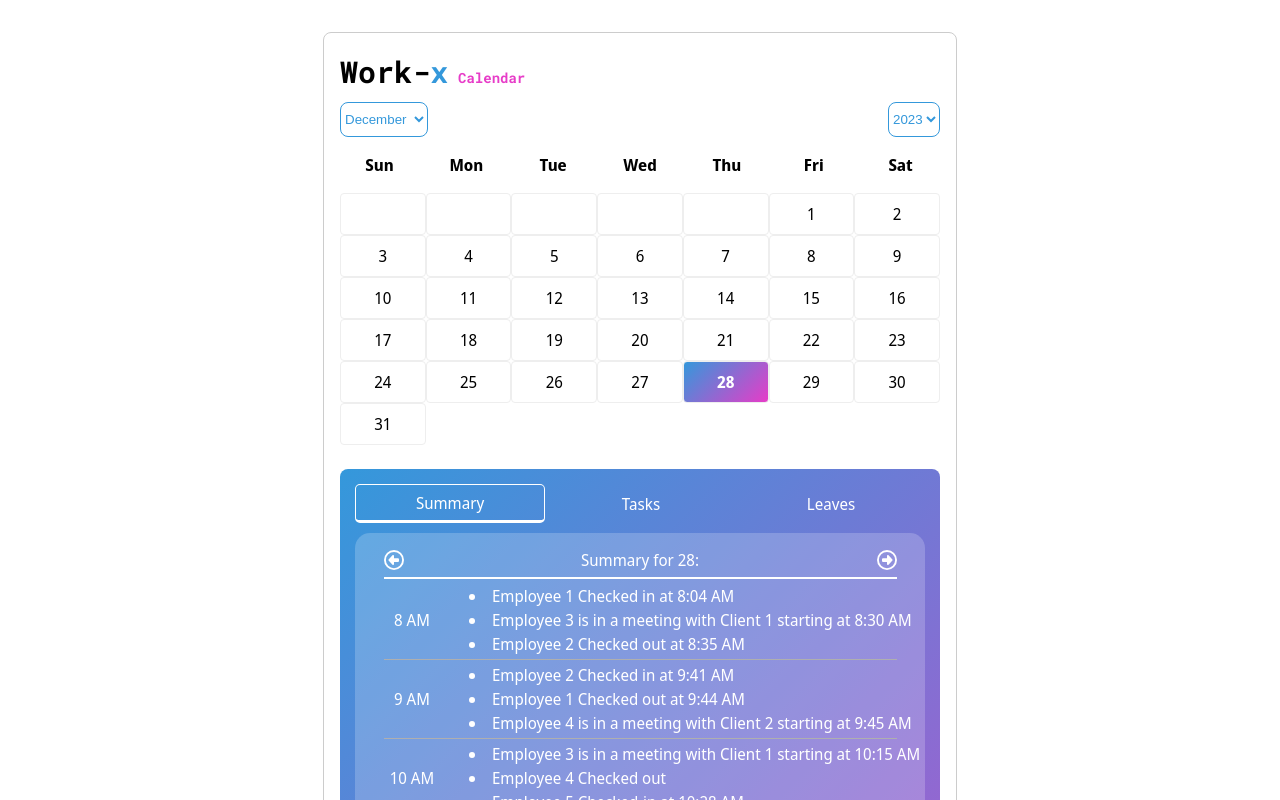
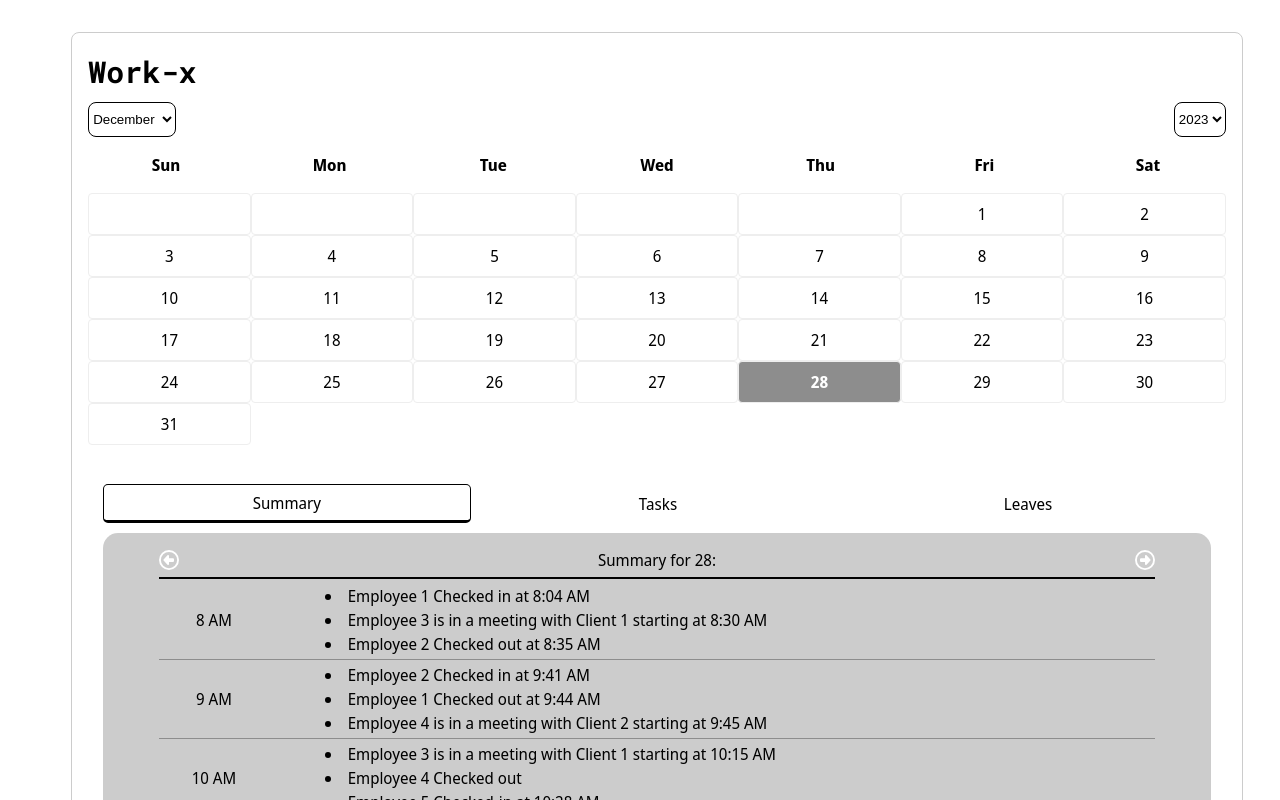
Before and after one commit to adithyawebt/workx-calendar, a React (Vite) app: page /home in a window 1280 px wide. Shown: the top 800 px of the page. Built offline with nearby package versions, Linux system fonts and the light colour scheme.

Commit message:
fixed colors to remove pink and blue

```diff
--- a/src/common/colors.scss
+++ b/src/common/colors.scss
@@ -1,2 +1,4 @@
-$primary: #3498db;
-$contrast: #e73cc8;
+$primary: #000000;
+$contrast: #ffffff;
+$border: #ccc;
+$light: #8d8d8d;
--- a/src/components/Calendar/Calendar.module.scss
+++ b/src/components/Calendar/Calendar.module.scss
@@ -5,12 +5,11 @@
     flex-direction: column;
     gap: 8px;
     padding: 16px;
-    border: 1px solid #ccc;
+    border: 1px solid $border;
     border-radius: 8px;
-    min-width: 400px;
-    max-width: 600px;
+    width: 100%;
     color: black;
-    background-color: white;
+    background-color: $contrast;
 
     .logo {
         width: 100%;
@@ -36,7 +35,7 @@
         justify-content: space-between;
 
         .monthSelector {
-            background-color: white;
+            background-color: $contrast;
             color: $primary;
             height: 35px;
             border-radius: 8px;
@@ -45,7 +44,7 @@
         }
 
         .yearSelector {
-            background-color: white;
+            background-color: $contrast;
             color: $primary;
             height: 35px;
             border-radius: 8px;
@@ -91,8 +90,8 @@
         }
 
         &.active {
-            background: linear-gradient(135deg, $primary, $contrast);
-            color: #fff;
+            background-color: $light;
+            color: $contrast;
             font-weight: bold;
         }
     }
--- a/src/components/Schedule/Schedule.module.scss
+++ b/src/components/Schedule/Schedule.module.scss
@@ -5,8 +5,7 @@
     padding: 15px;
     border-radius: 8px;
     height: 100%;
-    background: linear-gradient(135deg, $primary, $contrast);
-    color: white;
+    color: $primary;
     display: flex;
     flex-direction: column;
 
@@ -26,8 +25,8 @@
             cursor: pointer;
 
             &.selected {
-                border: 1px solid white;
-                border-bottom: 3px solid white;
+                border: 1px solid $primary;
+                border-bottom: 3px solid $primary;
             }
 
             &:hover {
@@ -40,14 +39,14 @@
         margin: 5px 0px;
         width: 90%;
         height: 2px;
-        background-color: white;
+        background-color: $primary;
     }
 
     .dividerSmall {
         margin: 3px 0px;
         width: 90%;
         height: 1px;
-        background-color: rgb(175, 175, 175);
+        background-color: $light;
     }
 
     .contentHolder {
@@ -57,7 +56,7 @@
         display: flex;
         align-items: center;
         justify-content: center;
-        background-color: rgba($color: white, $alpha: 0.2);
+        background-color: rgba($color: black, $alpha: 0.2);
         border-radius: 15px;
 
         .content {
@@ -160,8 +159,8 @@
                 }
 
                 .onTrack {
-                    color: rgb(0, 223, 37);
-                    border: 2px solid rgb(0, 223, 37);
+                    color: rgb(0, 160, 27);
+                    border: 2px solid rgb(0, 160, 37);
                 }
 
                 .risk {
--- a/src/pages/AuthPage.module.scss
+++ b/src/pages/AuthPage.module.scss
@@ -9,7 +9,7 @@
     flex-direction: column;
     align-items: center;
     justify-content: space-between;
-    background: linear-gradient(135deg, $primary, $contrast);
+    background-color: $contrast;
     border-radius: 25px;
 
     .authType {
@@ -23,7 +23,7 @@
             display: flex;
             align-items: center;
             justify-content: center;
-            color: white;
+            color: $primary;
             font-size: 24px;
             text-align: center;
             cursor: pointer;
@@ -34,8 +34,8 @@
             }
 
             &.active {
-                border: 1px solid white;
-                border-bottom: 3px solid white;
+                border: 1px solid $primary;
+                border-bottom: 3px solid $primary;
             }
         }
     }
@@ -47,15 +47,15 @@
         justify-content: center;
 
         label {
-            color: white;
+            color: $primary;
             font-size: 18px;
         }
 
         input {
             height: 30px;
             width: 200px;
-            background-color: white;
-            color: $primary;
+            background-color: $primary;
+            color: $contrast;
             border: transparent;
             outline: transparent;
             border-radius: 10px;
@@ -63,14 +63,19 @@
             font-size: 14px;
 
             &::placeholder {
-                color: $primary;
+                color: $contrast;
             }
+        }
+
+        span {
+            color: $primary;
         }
     }
 
     .authActions {
         width: 50%;
         display: flex;
+        flex-direction: column;
         align-items: center;
         justify-content: space-between;
 
@@ -78,8 +83,8 @@
             border: transparent;
             outline: transparent;
             border-radius: 10px;
-            background-color: white;
-            color: $primary;
+            background-color: $primary;
+            color: $contrast;
             display: flex;
             align-items: center;
             justify-content: center;
```
